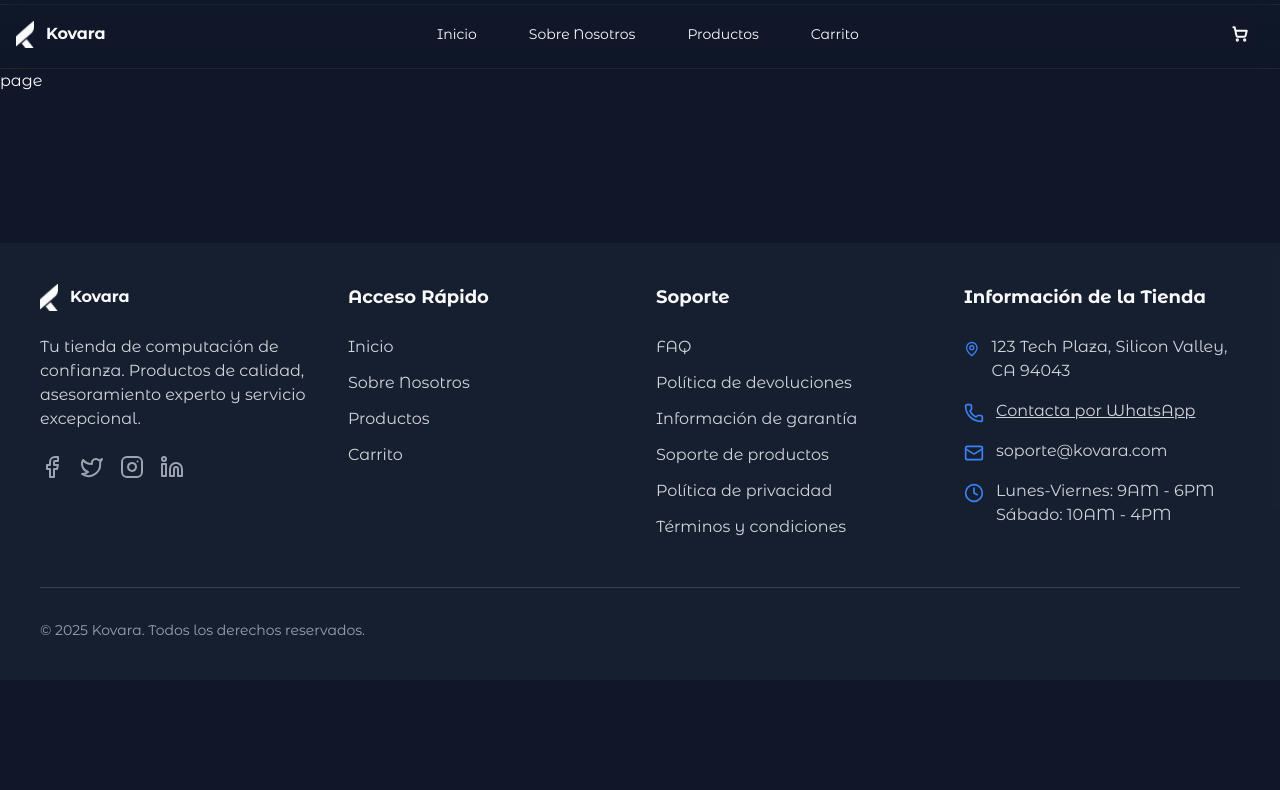
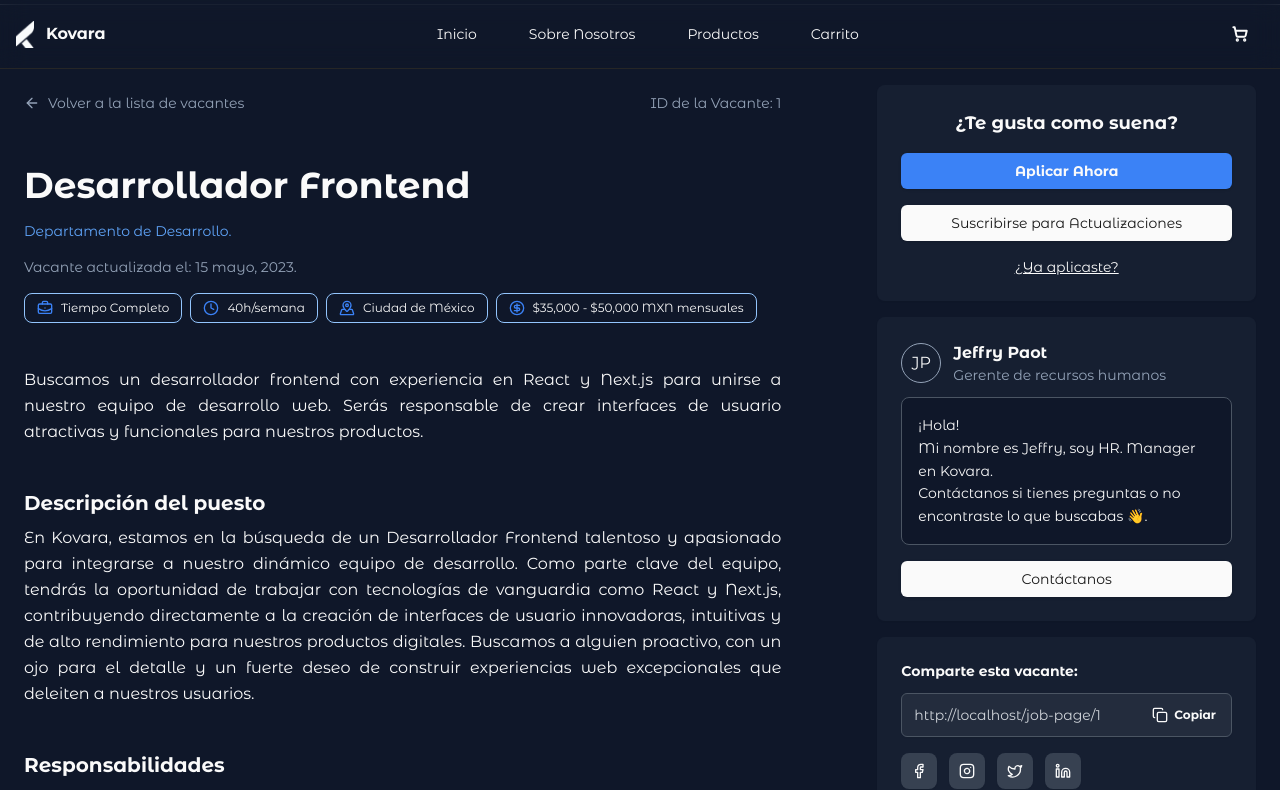
Before and after one commit to aaronportobanco/kovara-website, a Next.js app: page /job-page/1 in a window 1280 px wide. Shown: the top 790 px of the page. Built offline with nearby package versions, Linux system fonts and the light colour scheme.

Commit message:
feat: refactor job page to use JobDetail component and add metadata for SEO

```diff
--- a/src/app/job-page/[id]/page.jsx
+++ b/src/app/job-page/[id]/page.jsx
@@ -1,9 +1,10 @@
-import React from 'react'
+import JobDetail from "../components/JobDetail"
 
-const page = () => {
-  return (
-    <div>page</div>
-  )
+export const metadata = {
+  title: "Vacantes - Kovara",
+  description: "Información detallada sobre la vacante y formulario de aplicación.",
 }
 
-export default page
+export default function JobDetailPage({ params }) {
+  return <JobDetail jobId={params.id} />
+}
```
